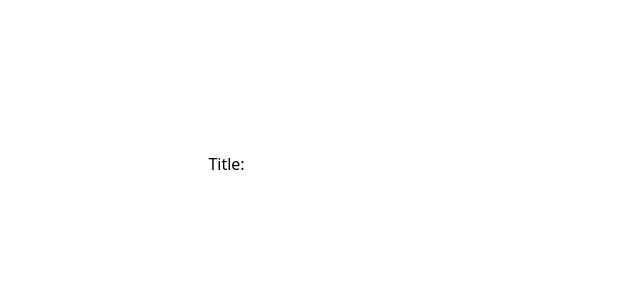
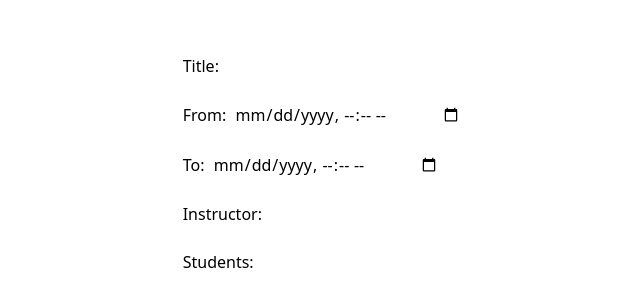
Before and after one commit to fredins/vattenskoter, a React (Create React App) app in the folder web/: page / in a window 1280 px wide. Shown: the part 236-542 px from the top of the page, without its empty margins (298-938 px from the left). Built offline with nearby package versions, Linux system fonts and the light colour scheme.

Commit message:
Merge branch 'main' of https://github.com/funcorange/DAT257-Def-Leppard into main

```diff
--- a/web/src/app/components/EventEditor.tsx
+++ b/web/src/app/components/EventEditor.tsx
@@ -25,8 +25,28 @@ const EventEditor = (): JSX.Element => {
     <div className="grid place-items-center h-screen">
       <form onSubmit={() => console.log("Check the data and save in database if ok")}>
         <label>
-          Title:
+          Title: &nbsp;
           <input type="text" value={state?.title} onChange={e => setState({title: e.target.value})}/>
+        </label>
+        <br></br>
+        <br></br>
+        <h4>From: &nbsp;
+          <input type="datetime-local" id="Test_DatetimeLocal"/>
+        </h4>
+        <br></br>
+        <h4>To: &nbsp;
+          <input type="datetime-local" id="Test_DatetimeLocal"/>
+        </h4>
+        <br></br>
+        <label>
+          Instructor: &nbsp;
+          <input type="text" value={state?.instructor} onChange={e => setState({instructor: e.target.value})}/>
+        </label>
+        <br></br>
+        <br></br>
+        <label>
+          Students: &nbsp;
+          <input type="text" value={state?.students} onChange={e => setState({students: e.target.value})}/>
         </label>
         <p>{state?.title}</p>
       </form>
```
